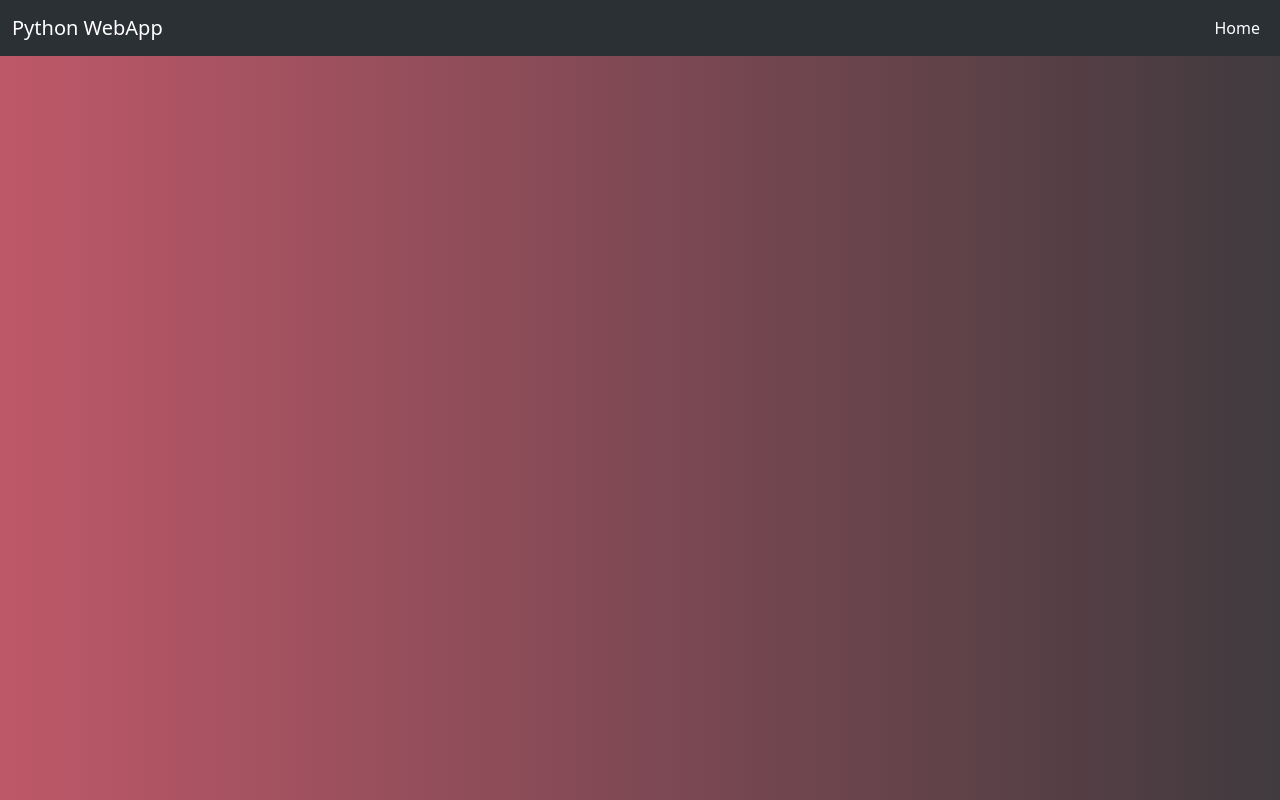
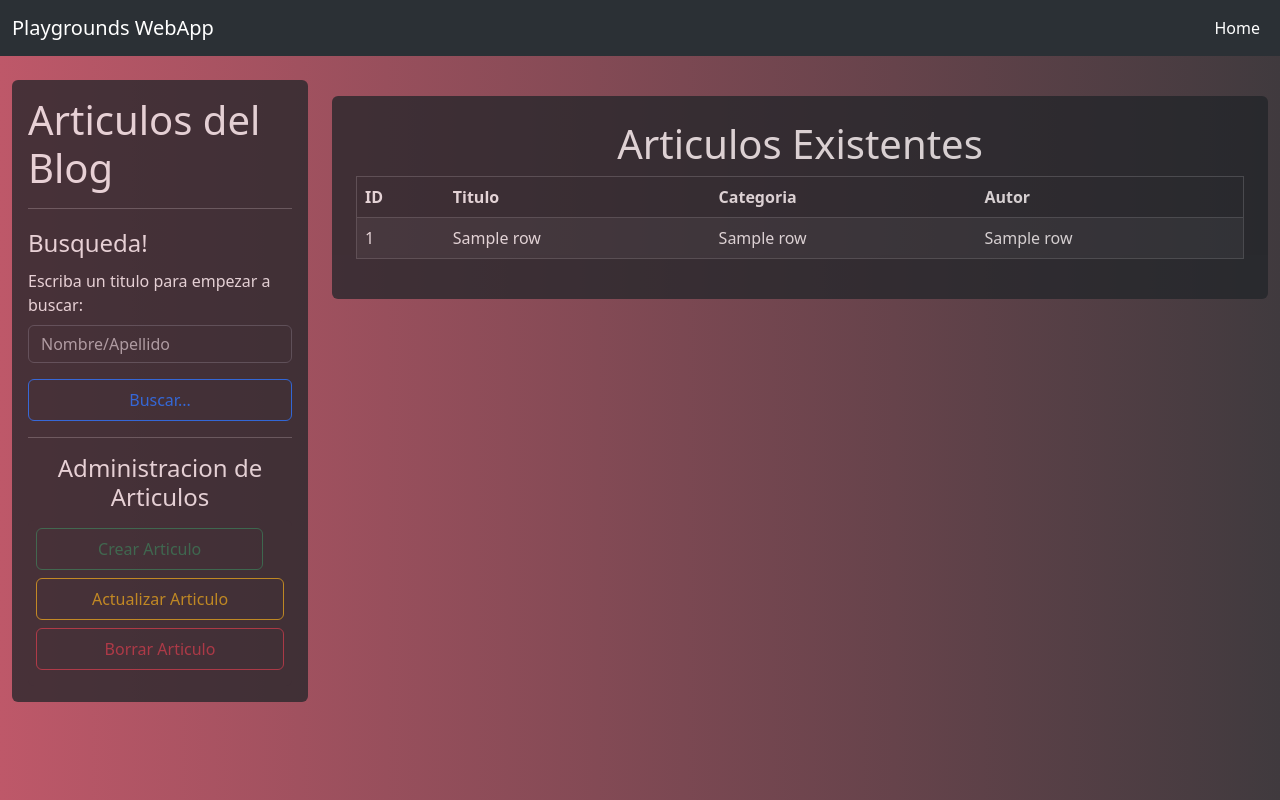
Before and after one commit to ricardoqsx/playgrounds, a Flask app: template src/app/templates/home/home.html in a window 1280 px wide. Run offline with Flask 3, Linux system fonts and the light colour scheme; the template is opened without the code that fills it: most values are stand-ins (such as "Sample title", 1, 10 or a date in 2020); some libraries are stand-ins or nearby versions.

Commit message:
creacion de interface sencilla para prueba de base de datos de blogs y funciona, ahora falta la creacion de la plantilla correcta para las vistas y actualizaciones

```diff
--- a/src/app/static/css/main.css
+++ b/src/app/static/css/main.css
@@ -9,11 +9,10 @@ body
 
 
 .scrollable-table {
-    height: 350px; /* Ajusta la altura según sea necesario */
+    height: 475px; /* Ajusta la altura según sea necesario */
     overflow-y: auto; /* Habilita el scroll vertical */
     margin-top: 16px;
     border-radius: 0.5rem; /* Redondea las esquinas */
-    border: 1px solid #000000; /* Agrega un borde para que se vea mejor */
     scrollbar-width: thin; /* Para navegadores Firefox */
     scrollbar-color: transparent transparent; /* Para navegadores Firefox */
     }
--- a/src/app/templates/home/home.html
+++ b/src/app/templates/home/home.html
@@ -1,6 +1,59 @@
 {%extends "layout.html"%}
 
 {%block content%}
+<br>
+<div class="row">
+    <div class="col-md-3">
+        <div class="bg-dark text-light py-3 px-3 box rounded-2 opacity-75" data-bs-theme="dark">
+            <h1 class="display-6">Articulos del Blog</h1>
+            <hr>
+            <form class="d-flex" role="search" method="GET" action="#">
+                <fieldset>
+                    <legend>Busqueda!</legend>
+                    <div class="mb-3">
+                        <label for="TextInput" class="form-label">Escriba un titulo para empezar a buscar:</label>
+                        <input type="search" name="query" id="TextInput" class="form-control me-2" placeholder="Nombre/Apellido">
+                    </div>
+                    <button type="submit" class="btn btn-outline-primary py-2 px-2 col-12">Buscar...</button>
+                </fieldset>
+            </form>
+            <hr>
+            <div class="col-md-12">
+                <h4 class="display-8 text-center">Administracion de Articulos</h4>
+                <div class="bg-dark py-2 px-2 mt-1 box rounded-2 opacity-75" data-bs-theme="dark">
+                    <a type="button" class="btn btn-outline-success py-2 px-2 col-11 mb-2" href="#">Crear Articulo</a>
+                    <a type="button" class="btn btn-outline-warning py-2 px-2 col-12 mb-2" href="#">Actualizar Articulo</a>
+                    <a type="button" class="btn btn-outline-danger py-2 px-2 col-12 mb-2" href="#">Borrar Articulo</a>
+                </div>
+            </div>
+        </div>
+    </div>
 
-
+    <!-- Tabla -->
+    <div class="col-md-9 scrollable-table">
+        <div class="bg-dark py-4 px-4 text-bg-dark rounded-2 opacity-75">
+            <table border="1" class="table table-striped table-dark table-hover">
+                <h1 class="display-6" style="text-align: center;">Articulos Existentes</h1>
+                <thead>
+                    <tr>
+                        <th>ID</th>
+                        <th>Titulo</th>
+                        <th>Categoria</th>
+                        <th>Autor</th>
+                    </tr>
+                </thead>
+                <tbody style="text-align:left">
+                    {% for row in frontblog %}
+                        <tr>
+                            <td scope="row">{{ row[0] }}</td>
+                            <td scope="row">{{ row[1] }}</td>
+                            <td scope="row">{{ row[2] }}</td>
+                            <td scope="row">{{ row[3] }}</td>
+                        </tr>
+                    {% endfor %}
+                </tbody>
+            </table>
+        </div>
+    </div>
+</div>
 {%endblock%}
--- a/src/app/templates/layout.html
+++ b/src/app/templates/layout.html
@@ -15,7 +15,7 @@
 <body>
   <nav class="navbar navbar-expand-lg bg-body-tertiary opacity-100" data-bs-theme="dark">
     <div class="container-fluid">
-      <a class="navbar-brand" href="/">Python WebApp</a>
+      <a class="navbar-brand" href="/">Playgrounds WebApp</a>
       <button class="navbar-toggler" type="button" data-bs-toggle="collapse" data-bs-target="#navbarNavDropdown" aria-controls="navbarNavDropdown" aria-expanded="false" aria-label="Toggle navigation">
         <span class="navbar-toggler-icon"></span>
       </button>
```
Also changed, not shown: src/app/models/blog_db.py (+14 -0 lines), src/app/routes/root_bp.py (+8 -3 lines), src/app/static/img/star.png (added).
